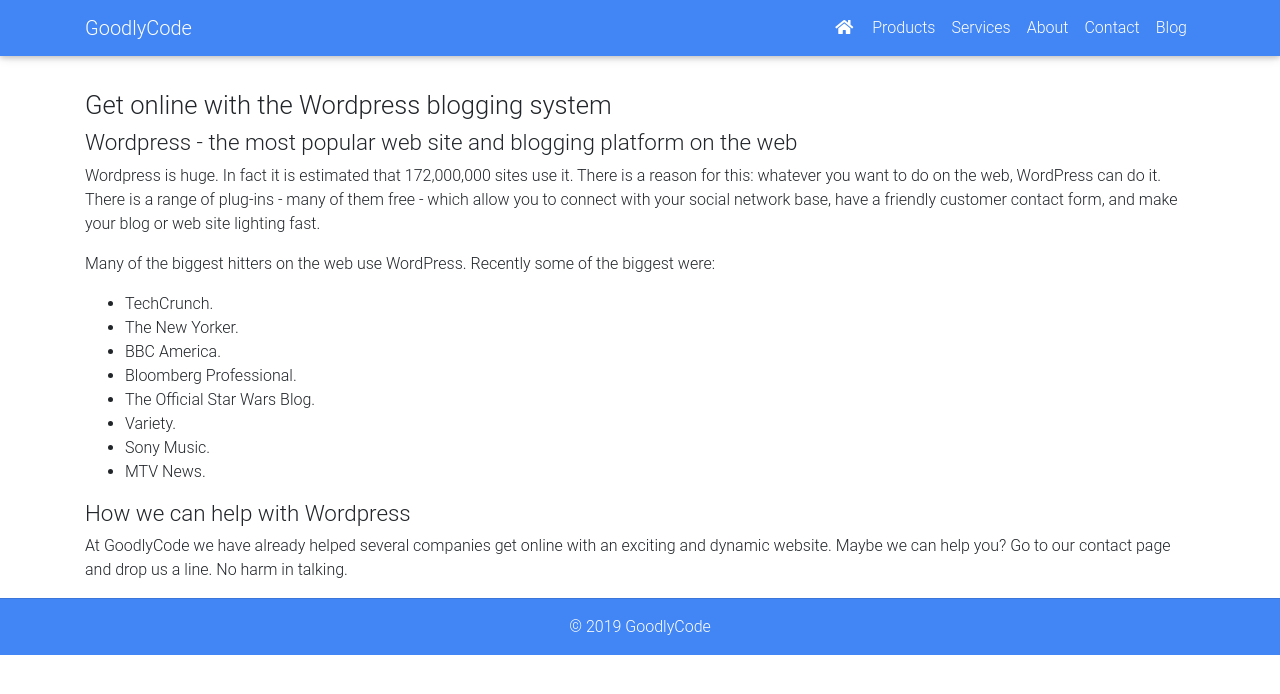
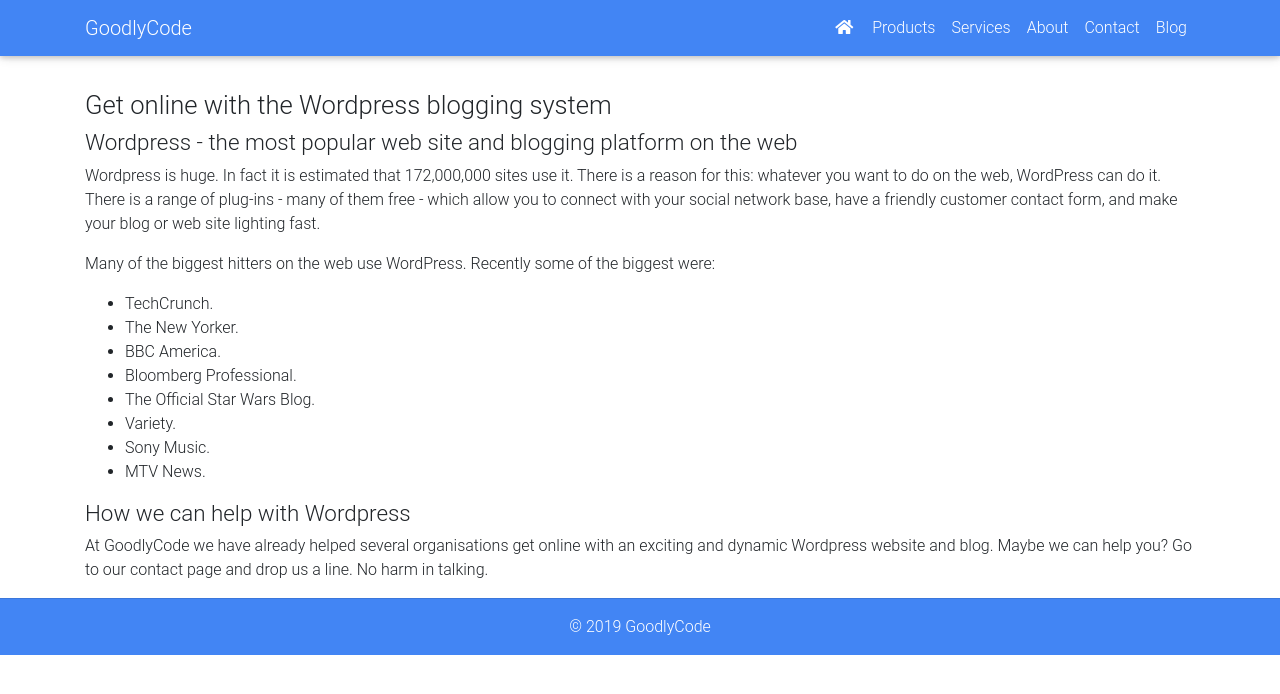
Before and after one commit to Grafrajohn/goodlycode.github.io, a Jekyll site: the page built from wordpress.html, in a window 1280 px wide. Shown: the top 694 px of the page. Built offline with Jekyll 4.4.1, drawn with Linux system fonts in a browser that asks for light colours; nearby versions of some CDN libraries.

Commit message:
Update wordpress.html

```diff
--- a/wordpress.html
+++ b/wordpress.html
@@ -19,4 +19,4 @@
     <li>MTV News.</li>
 </ul>
 <h2>How we can help with Wordpress</h2>
-<p>At GoodlyCode we have already helped several companies get online with an exciting and dynamic website. Maybe we can help you? Go to our contact page and drop us a line. No harm in talking.</p>
+<p>At GoodlyCode we have already helped several organisations get online with an exciting and dynamic Wordpress website and blog. Maybe we can help you? Go to our contact page and drop us a line. No harm in talking.</p>
```
